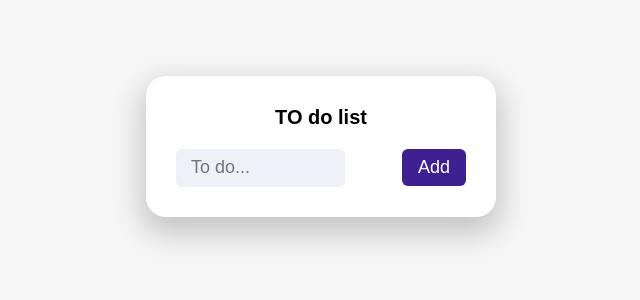
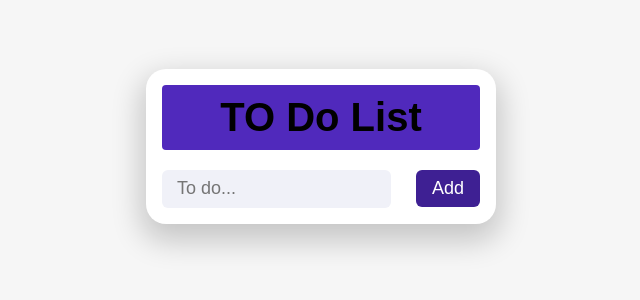
Before and after one commit to Team-CSI-Probation/hemant-csi-to-do-list, a plain HTML site: page index.html in a window 1280 px wide. Shown: the part 254-554 px from the top of the page, without its empty margins (319-959 px from the left). Drawn offline with Linux system fonts and the light colour scheme.

Commit message:
UI completed
design of to do list is completed

```diff
--- a/index.html
+++ b/index.html
@@ -13,18 +13,28 @@
         <!-- HEADING -->
         <div class="mobile_container">
             <div class="title">
-                <h1>TO do list</h1>
+                <h1>TO Do List</h1>
             </div>
 
             <!-- INPUT OF TO DO LIST -->
             <div class="inputarea">
                 <div class="input-box">
-                    <input type="text" placeholder="To do...">
+                    <input id="task-to-do" type="text" placeholder="To do...">
                 </div>
                 <div class="button">
-                    <input type="button" value="Add" >
+                    <input id="add-task" onclick="addtask()" type="button" value="Add" >
                 </div>
             </div>
+
+            <!-- TASK-ADDED -->
+            <div class="task">
+                <ul id="mytask">
+
+
+                </ul>
+            </div>
+
+
 
         </div>
 
--- a/style.css
+++ b/style.css
@@ -27,14 +27,18 @@ html {
     background-color: #ffffff;
     border-radius: 2rem;
     box-shadow: 0 1.2rem 3rem 0.5rem rgba(0, 0, 0, 0.2);
-    padding: 3rem;
+    padding: 1.6rem;
     /* text-aligns:center; */
 }
 
 .title{
 	width:auto;
     text-align: center;
+    font-size: 20px;
 	margin:auto;
+    padding: 1rem;
+    background-color: #5029bc;
+    border-radius: 4px;
 	margin-bottom: 2rem;
 }
 
@@ -60,7 +64,7 @@ html {
 
 .input-box input{
     height: 38px;
-    width: 75%;
+    width: 90%;
     border: none;
     outline: none;
     font-size: 18px;
```
